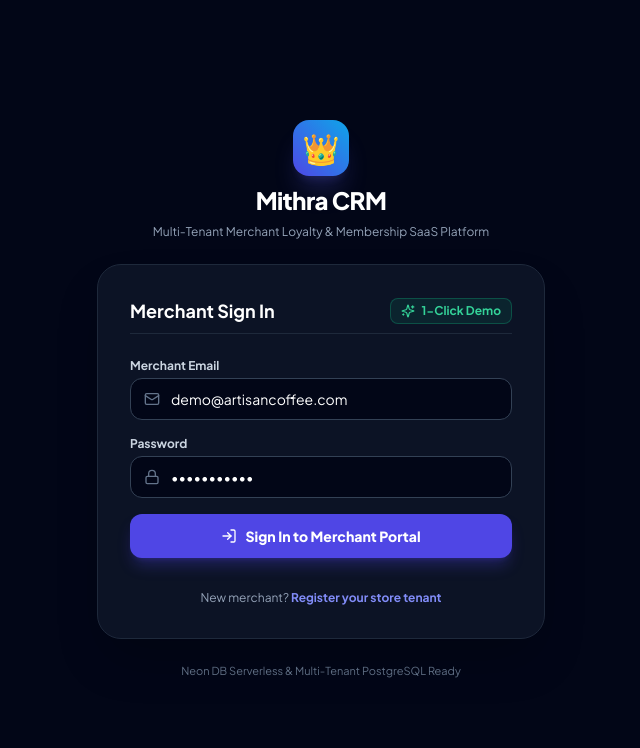
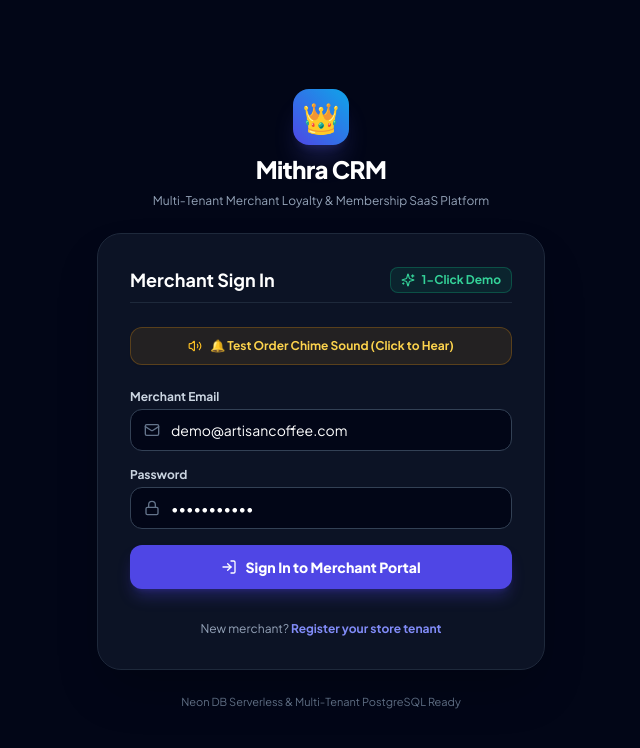
Before and after one commit to mithraosdiscountmithra-crypto/mithra-crm, a React (Vite) app in the folder client/: page / in a window 1280 px wide. Shown: the top 748 px of the page, without its empty margins (319-959 px from the left). Built offline with nearby package versions, Linux system fonts and the light colour scheme; no server answers.

Commit message:
feat(login): add test order chime button on merchant login screen

```diff
--- a/client/src/pages/Login.jsx
+++ b/client/src/pages/Login.jsx
@@ -1,6 +1,7 @@
 import React, { useState } from 'react';
 import { useAuth } from '../context/AuthContext';
-import { Mail, Lock, LogIn, Sparkles, Store, ShieldCheck } from 'lucide-react';
+import { Mail, Lock, LogIn, Sparkles, Store, ShieldCheck, Volume2 } from 'lucide-react';
+import { playOrderChime } from '../utils/sound';
 
 export default function Login({ onSwitchToRegister }) {
   const { login } = useAuth();
@@ -70,6 +71,16 @@ export default function Login({ onSwitchToRegister }) {
             </div>
           )}
 
+          {/* Test Order Sound Button */}
+          <button
+            type="button"
+            onClick={playOrderChime}
+            className="w-full py-2.5 rounded-xl bg-amber-500/10 hover:bg-amber-500/20 border border-amber-500/25 text-amber-300 text-xs font-bold flex items-center justify-center gap-2 transition active:scale-95 shadow-sm"
+          >
+            <Volume2 className="w-3.5 h-3.5 text-amber-400" />
+            <span>🔔 Test Order Chime Sound (Click to Hear)</span>
+          </button>
+
           <form onSubmit={handleSubmit} className="space-y-4">
             <div>
               <label className="block text-xs font-bold text-slate-300 mb-1">Merchant Email</label>
```
